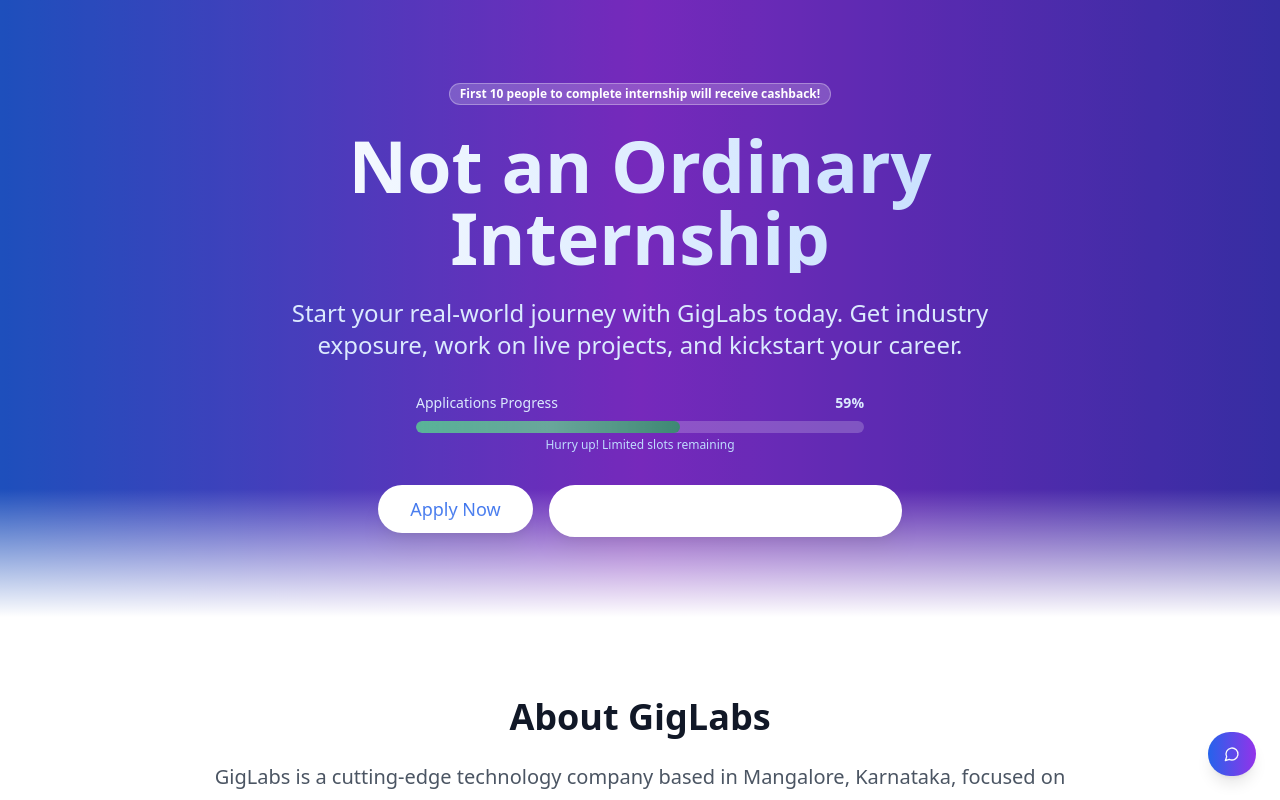
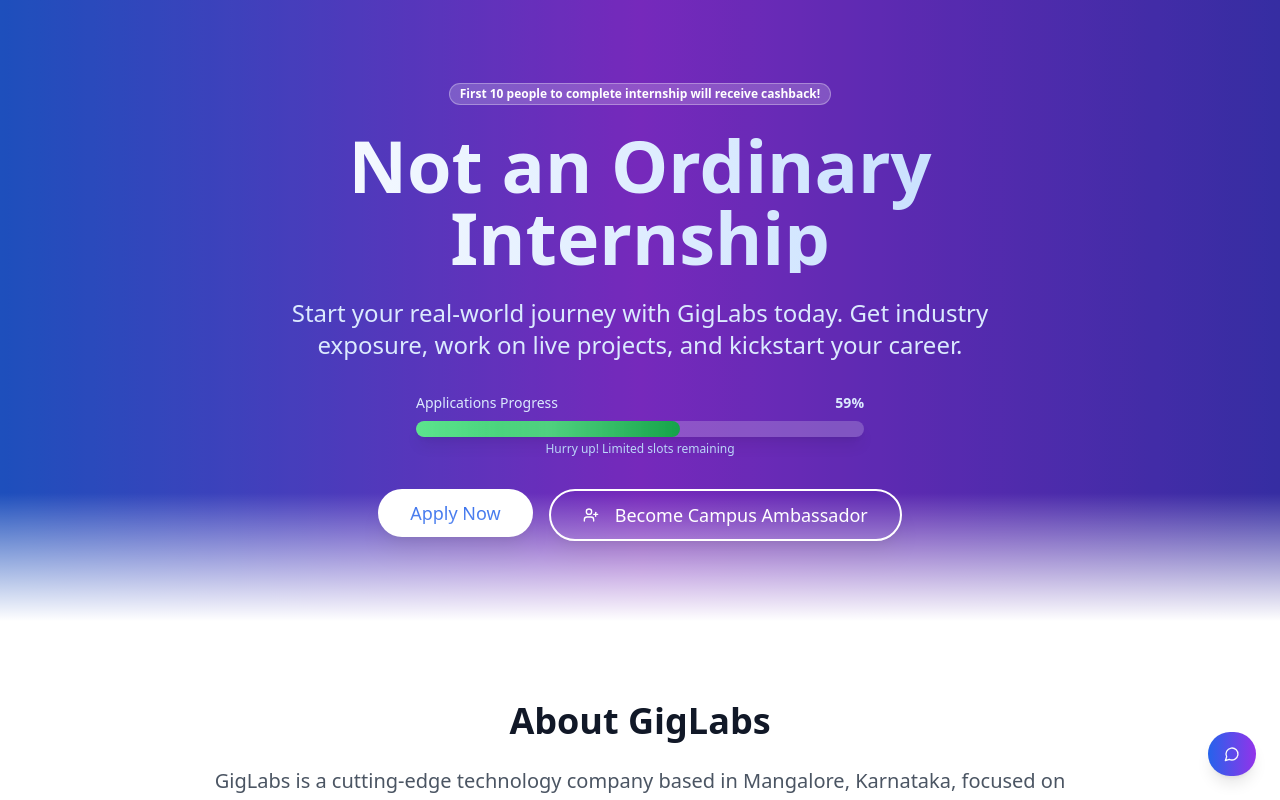
Before and after one commit to MDharunPrasad/giglabs-intern-venture, a React (Vite) app: page / in a window 1280 px wide. Shown: the top 800 px of the page. Built offline with nearby package versions, Linux system fonts and the light colour scheme.

Commit message:
Fix: Address reported issues
Fixes button functionality, progress bar styling, and Campus Ambassador visibility.

```diff
--- a/src/pages/Index.tsx
+++ b/src/pages/Index.tsx
@@ -1,4 +1,3 @@
-
 import React, { useState } from 'react';
 import { Button } from '@/components/ui/button';
 import { Card, CardContent, CardDescription, CardHeader, CardTitle } from '@/components/ui/card';
@@ -179,12 +178,13 @@ const Index = () => {
                 <span className="text-sm text-blue-100">Applications Progress</span>
                 <span className="text-sm text-blue-100 font-semibold">{progressValue}%</span>
               </div>
-              <div className="relative h-3 bg-white/20 rounded-full overflow-hidden">
+              <div className="relative h-4 bg-white/20 rounded-full overflow-hidden shadow-lg">
                 <div
-                  className="h-full bg-gradient-to-r from-green-400 to-green-600 rounded-full transition-all duration-1000 ease-out animate-pulse"
+                  className="h-full bg-gradient-to-r from-green-400 via-green-500 to-green-600 rounded-full transition-all duration-2000 ease-out relative overflow-hidden"
                   style={{ width: `${progressValue}%` }}
                 >
-                  <div className="h-full w-full bg-gradient-to-r from-transparent via-white/30 to-transparent animate-pulse"></div>
+                  <div className="absolute inset-0 bg-gradient-to-r from-transparent via-white/30 to-transparent animate-pulse"></div>
+                  <div className="absolute inset-0 bg-gradient-to-r from-green-300/0 via-green-300/50 to-green-300/0 animate-[shimmer_2s_ease-in-out_infinite]"></div>
                 </div>
               </div>
               <p className="text-xs text-blue-200 mt-1">Hurry up! Limited slots remaining</p>
@@ -201,7 +201,7 @@ const Index = () => {
               <Button
                 size="lg"
                 variant="outline"
-                className="border-2 border-white text-white hover:bg-white hover:text-blue-600 active:bg-gray-100 text-lg px-8 py-6 rounded-full shadow-xl transform hover:scale-105 transition-all duration-300"
+                className="border-2 border-white text-white bg-transparent hover:bg-white hover:text-blue-600 active:bg-gray-100 text-lg px-8 py-6 rounded-full shadow-xl transform hover:scale-105 transition-all duration-300"
                 onClick={() => window.location.href = '/campus-ambassador'}
               >
                 <UserPlus className="mr-2 h-5 w-5" />
@@ -730,6 +730,13 @@ const Index = () => {
           </div>
         </div>
       </footer>
+
+      <style jsx>{`
+        @keyframes shimmer {
+          0% { transform: translateX(-100%); }
+          100% { transform: translateX(100%); }
+        }
+      `}</style>
     </div>
   );
 };
```
